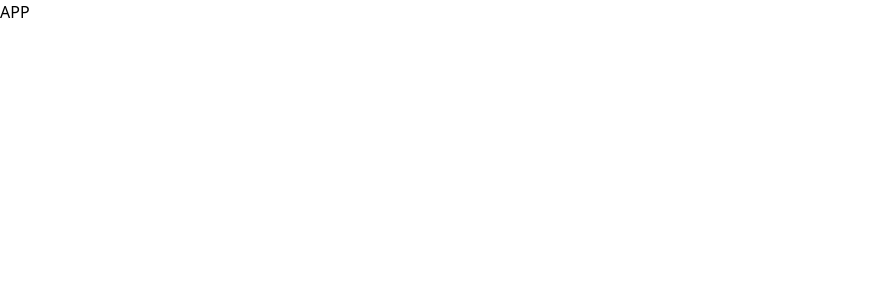
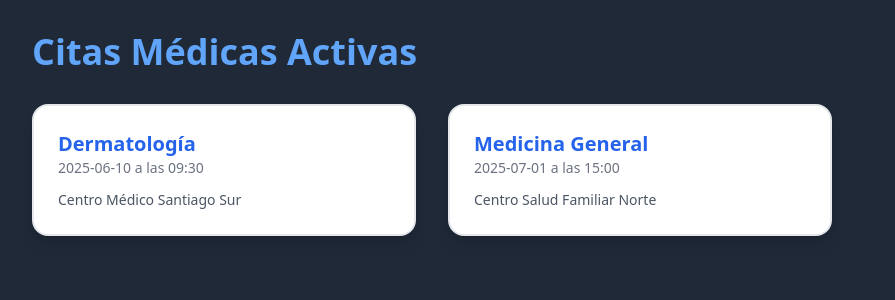
Before and after one commit to riasnex/HealthCloud, a React (Vite) app in the folder hc-front/: page /citas in a window 1280 px wide. Shown: the top 300 px of the page, without its empty margins (0-895 px from the left). Built offline with nearby package versions, Linux system fonts and the light colour scheme.

Commit message:
Páginas Nuevas
Código QR, lista de citas médicas y detalle de cada cita.

```diff
--- a/hc-front/package.json
+++ b/hc-front/package.json
@@ -12,6 +12,7 @@
   "dependencies": {
     "@tailwindcss/postcss": "^4.1.4",
     "@tailwindcss/vite": "^4.1.4",
+    "qrcode.react": "^4.2.0",
     "react": "^18.3.1",
     "react-dom": "^18.3.1",
     "react-hook-form": "^7.56.1",
--- a/hc-front/src/App.jsx
+++ b/hc-front/src/App.jsx
@@ -1,8 +1,18 @@
-import { useState } from 'react'
-
+import { BrowserRouter, Routes, Route } from 'react-router-dom'
+import CodigoQR from './pages/CodigoQR'
+import CitasMedicas from './pages/CitasMedicas'
+import DetalleCita from './pages/DetalleCita'
 
 function App() {
-  return <div>APP</div>
+  return (
+    <BrowserRouter>
+      <Routes>
+        <Route path="/qr" element={<CodigoQR />} />
+        <Route path="/citas" element={<CitasMedicas />} />
+        <Route path="/cita/:id" element={<DetalleCita />} />
+      </Routes>
+    </BrowserRouter>
+  )
 }
 
 export default App
--- /dev/null
+++ b/hc-front/src/pages/CitasMedicas.jsx
@@ -0,0 +1,83 @@
+import { useEffect, useState } from 'react'
+import { useNavigate } from 'react-router-dom'
+
+function CitasMedicas() {
+  const [citasActivas, setCitasActivas] = useState([])
+  const navigate = useNavigate()
+
+  useEffect(() => {
+    const todasLasCitas = [
+      {
+        id: 1,
+        fecha: '2025-06-10',
+        hora: '09:30',
+        especialidad: 'Dermatología',
+        centroMedico: 'Centro Médico Santiago Sur',
+      },
+      {
+        id: 2,
+        fecha: '2025-07-01',
+        hora: '15:00',
+        especialidad: 'Medicina General',
+        centroMedico: 'Centro Salud Familiar Norte',
+      },
+    ]
+
+    const hoy = new Date()
+    const activas = todasLasCitas.filter((cita) => new Date(cita.fecha) > hoy)
+    setCitasActivas(activas)
+  }, [])
+
+  const handleCitaClick = (id) => {
+    navigate(`/cita/${id}`)
+  }
+
+  return (
+    <div className="min-h-screen bg-gray-800 text-white">
+      <div className="flex justify-between items-center px-8 pt-8">
+        <h1 className="text-4xl font-bold text-blue-400">
+          Citas Médicas Activas
+        </h1>
+        {/* Aquí puedes agregar más botones o acciones en el futuro */}
+        <div className="space-x-4">
+          {/* Ejemplo de botón adicional:
+          <button className="bg-blue-500 hover:bg-blue-600 text-white px-4 py-2 rounded">
+            Nueva Cita
+          </button> */}
+        </div>
+      </div>
+
+      <div className="p-8">
+        {citasActivas.length === 0 ? (
+          <p className="text-gray-300 text-center">No hay citas activas.</p>
+        ) : (
+          <div className="grid gap-8 sm:grid-cols-1 md:grid-cols-2 lg:grid-cols-3">
+            {citasActivas.map((cita) => (
+              <button
+                key={cita.id}
+                onClick={() => handleCitaClick(cita.id)}
+                className="w-full text-left bg-white rounded-2xl p-6 shadow-lg hover:shadow-xl transition border-2 border-gray-200 hover:border-blue-500"
+              >
+                <div className="mb-3">
+                  <h2 className="text-xl font-bold text-blue-600">
+                    {cita.especialidad}
+                  </h2>
+                  <p className="text-sm text-gray-500">
+                    {cita.fecha} a las {cita.hora}
+                  </p>
+                </div>
+                <div className="text-gray-700">
+                  <p className="text-sm text-gray-600 mt-1">
+                    {cita.centroMedico}
+                  </p>
+                </div>
+              </button>
+            ))}
+          </div>
+        )}
+      </div>
+    </div>
+  )
+}
+
+export default CitasMedicas
--- /dev/null
+++ b/hc-front/src/pages/CodigoQR.jsx
@@ -0,0 +1,89 @@
+import { useState, useEffect, useRef } from 'react'
+import { QRCodeSVG } from 'qrcode.react'
+
+function CodigoQR() {
+  const [qrValue, setQrValue] = useState('')
+  const [timeLeft, setTimeLeft] = useState(0) // en segundos
+  const timerRef = useRef(null)
+  const countdownRef = useRef(null)
+
+  const generateQR = () => {
+    const patientProfile = {
+      id: '123456',
+      name: 'Juan Perez',
+      email: 'juan.perez@example.com',
+    }
+
+    const expiration = Date.now() + 15 * 60 * 1000 // 15 minutos en ms
+    const token = btoa(JSON.stringify({ patientProfile, expiration }))
+
+    setQrValue(token)
+    setTimeLeft(15 * 60)
+
+    if (timerRef.current) clearTimeout(timerRef.current)
+    if (countdownRef.current) clearInterval(countdownRef.current)
+
+    timerRef.current = setTimeout(() => {
+      setQrValue('')
+      setTimeLeft(0)
+    }, 15 * 60 * 1000)
+
+    countdownRef.current = setInterval(() => {
+      setTimeLeft(prev => {
+        if (prev <= 1) {
+          clearInterval(countdownRef.current)
+          return 0
+        }
+        return prev - 1
+      })
+    }, 1000)
+  }
+
+  useEffect(() => {
+    return () => {
+      if (timerRef.current) clearTimeout(timerRef.current)
+      if (countdownRef.current) clearInterval(countdownRef.current)
+    }
+  }, [])
+
+  const formatTime = (seconds) => {
+    const m = Math.floor(seconds / 60).toString().padStart(2, '0')
+    const s = (seconds % 60).toString().padStart(2, '0')
+    return `${m}:${s}`
+  }
+
+  return (
+    <div className="flex flex-col items-center justify-center min-h-screen gap-8">
+      <button
+        onClick={generateQR}
+        className="flex items-center justify-center w-12 h-12 bg-blue-600 text-white rounded-lg hover:bg-blue-700"
+        aria-label="Generar Código QR"
+        title="Generar Código QR"
+      >
+        <svg
+          xmlns="http://www.w3.org/2000/svg"
+          className="w-6 h-6"
+          fill="none"
+          viewBox="0 0 24 24"
+          stroke="currentColor"
+          strokeWidth={2}
+        >
+          <path
+            strokeLinecap="round"
+            strokeLinejoin="round"
+            d="M3 3h6v6H3V3zM15 3h6v6h-6V3zM3 15h6v6H3v-6zM15 15h6v6h-6v-6z"
+          />
+        </svg>
+      </button>
+
+      {qrValue && (
+        <>
+          <QRCodeSVG value={qrValue} size={256} level="H" includeMargin={true} />
+          <p className="text-gray-700 mt-2">Expira en: {formatTime(timeLeft)}</p>
+        </>
+      )}
+    </div>
+  )
+}
+
+export default CodigoQR
--- /dev/null
+++ b/hc-front/src/pages/DetalleCita.jsx
@@ -0,0 +1,75 @@
+import { useParams, useNavigate } from 'react-router-dom'
+import { useEffect, useState } from 'react'
+
+function DetalleCita() {
+  const { id } = useParams()
+  const navigate = useNavigate()
+  const [cita, setCita] = useState(null)
+
+  useEffect(() => {
+    const todasLasCitas = [
+      {
+        id: 1,
+        fecha: '2025-06-10',
+        hora: '09:30',
+        especialidad: 'Dermatología',
+        centroMedico: 'Centro Médico Santiago Sur',
+        medico: 'Dra. Carla Torres',
+      },
+      {
+        id: 2,
+        fecha: '2025-07-01',
+        hora: '15:00',
+        especialidad: 'Medicina General',
+        centroMedico: 'Centro Salud Familiar Norte',
+        medico: 'Dr. Felipe Gutiérrez',
+      },
+    ]
+
+    const encontrada = todasLasCitas.find(
+      (c) => c.id.toString() === id
+    )
+    setCita(encontrada)
+  }, [id])
+
+  if (!cita) {
+    return (
+      <div className="min-h-screen bg-gray-800 text-white flex items-center justify-center">
+        <p className="text-gray-300">Cita no encontrada.</p>
+      </div>
+    )
+  }
+
+  return (
+    <div className="min-h-screen bg-gray-800 text-white p-8">
+      <button
+        onClick={() => navigate(-1)}
+        className="mb-6 bg-blue-500 hover:bg-blue-600 text-white px-4 py-2 rounded"
+      >
+        Volver
+      </button>
+      <div className="bg-white rounded-2xl p-6 shadow-lg max-w-xl mx-auto text-gray-800">
+        <h2 className="text-3xl font-bold text-blue-600 mb-4">
+          Detalle de la Cita
+        </h2>
+        <p className="mb-2">
+          <span className="font-semibold">Especialidad:</span> {cita.especialidad}
+        </p>
+        <p className="mb-2">
+          <span className="font-semibold">Fecha:</span> {cita.fecha}
+        </p>
+        <p className="mb-2">
+          <span className="font-semibold">Hora:</span> {cita.hora}
+        </p>
+        <p className="mb-2">
+          <span className="font-semibold">Centro Médico:</span> {cita.centroMedico}
+        </p>
+        <p className="mb-2">
+          <span className="font-semibold">Médico que atiende:</span> {cita.medico}
+        </p>
+      </div>
+    </div>
+  )
+}
+
+export default DetalleCita
```
Also changed, not shown: 1 other file (tests, documents, lock files or other folders).
